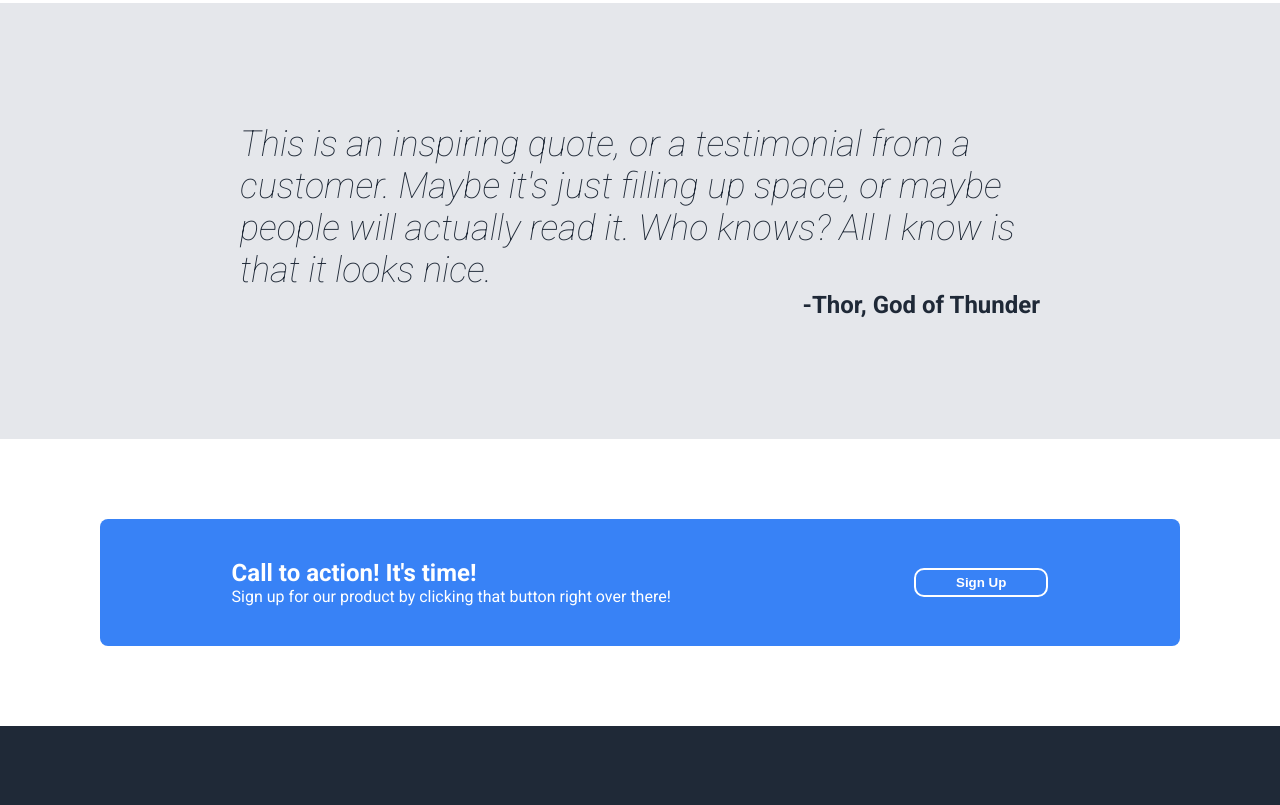
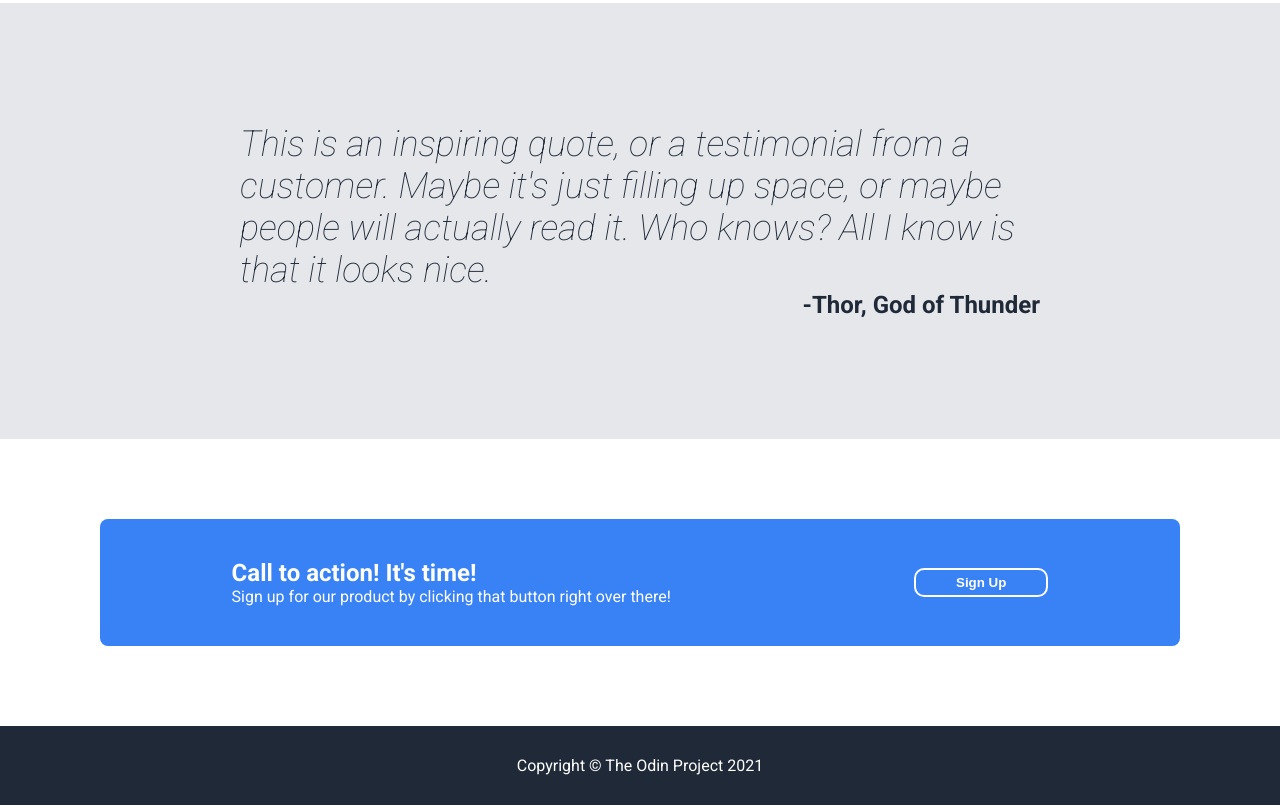
Before and after one commit to RossClaxton/landing-page, a plain HTML site: page index.html in a window 1280 px wide. Shown: the part 780-1585 px from the top of the page. Before the commit the page ends 1506 px from the top, so only its background shows below. Drawn offline with Linux system fonts and the light colour scheme.

Commit message:
add footer html and css
as above

```diff
--- a/index.html
+++ b/index.html
@@ -78,7 +78,10 @@
     </div>
 </div>
 </div>
+</div>
 
+<div class="footer container">
+    <p>Copyright &copy; The Odin Project 2021</p>
 
 </div>
 
--- a/styles.css
+++ b/styles.css
@@ -196,3 +196,8 @@ h2 {
     align-self: center;
 
 }
+
+.footer {
+    color: white;
+    padding: 30px 0;
+}
```
